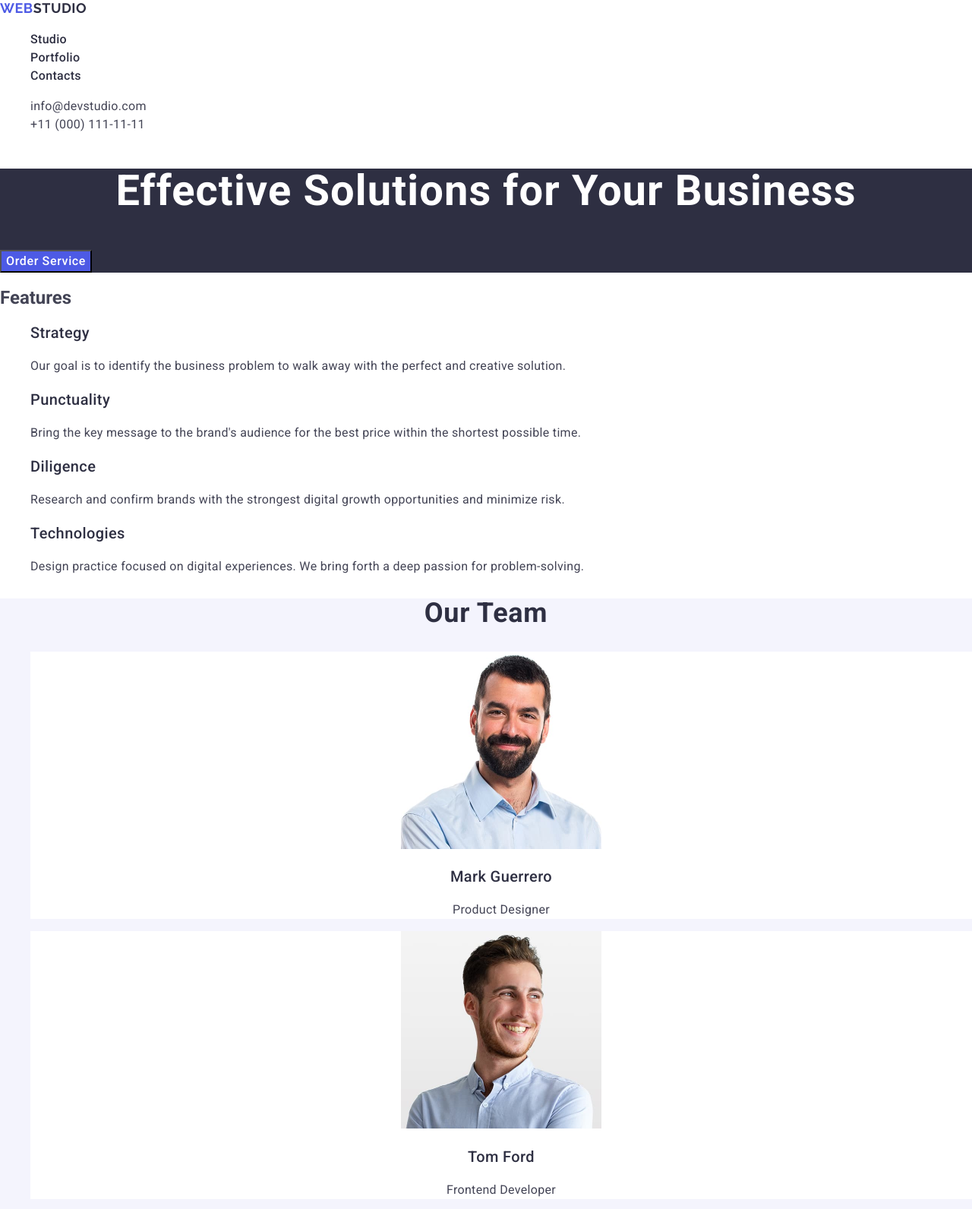
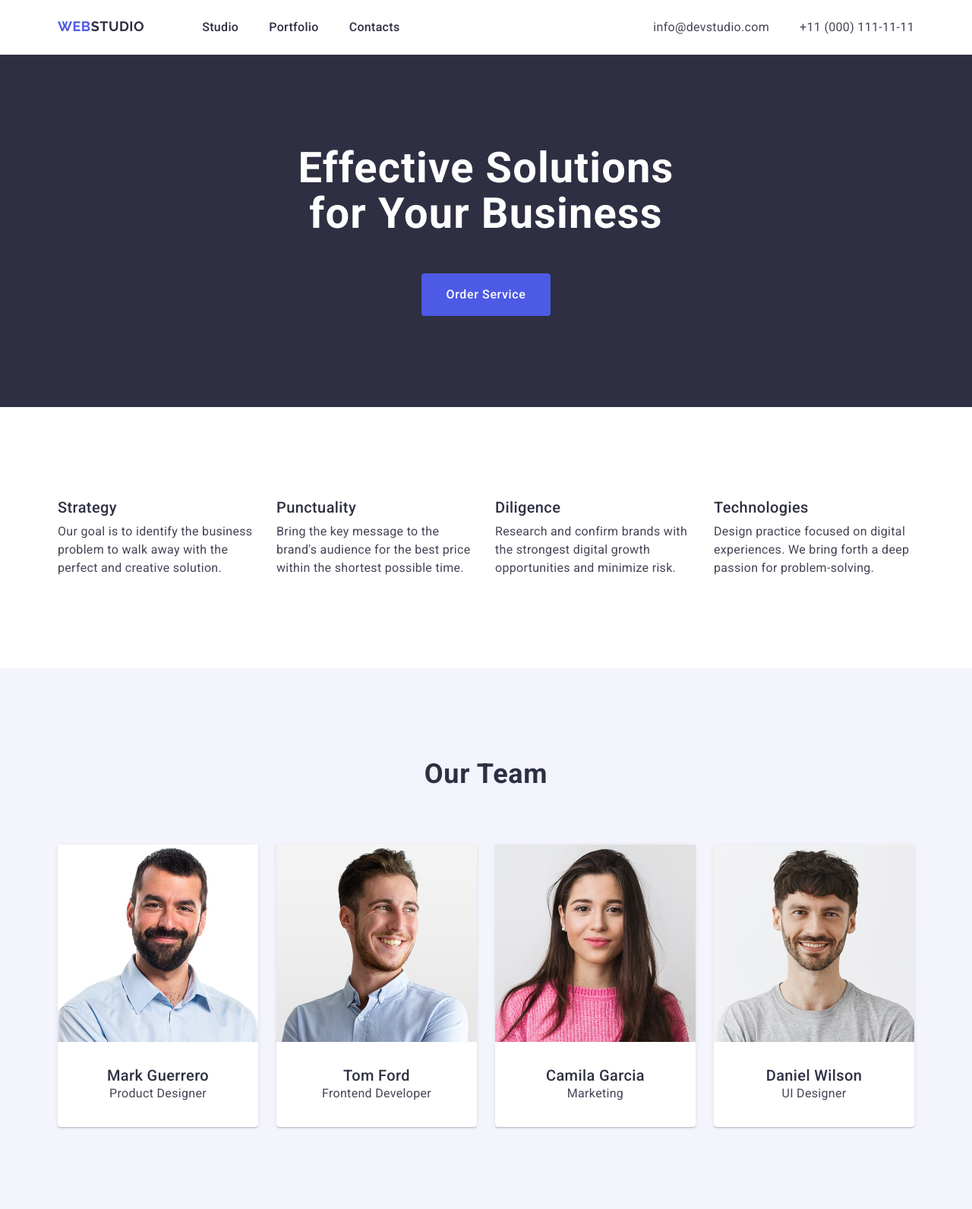
Before and after one commit to alex-dmytriev/goit-markup-hw-06, a plain HTML site: page index.html in a window 1280 px wide. Shown: the top 1592 px of the page at 76% size. Drawn offline with nearby package versions, Linux system fonts and the light colour scheme.

Commit message:
HW3 first iteration

```diff
--- a/css/styles.css
+++ b/css/styles.css
@@ -1,19 +1,91 @@
+/* ========================
+  --- Reset & Box Sizing ---
+  ========================= */
+
+/* Set box-sizing by default */
+*,
+*::before,
+*::after {
+  box-sizing: border-box;
+}
+
+
+/* ========================
+  --- General Styles ---
+  ========================= */
+
+/* Set default font and colors for body */
 body {
   font-family: "Roboto", sans-serif;
   color: #434455;
   background-color: #fff;
 }
 
+/* Reset headers and paragraphs margins to zero */
+h1, h2, h3, h4, h5, h6, p {
+  margin-top: 0;
+  margin-bottom: 0;
+}
+
+/* Reset list margins and paddings to zero */
+ul, ol {
+  margin-top: 0;
+  margin-bottom: 0;
+  padding-left: 0;
+  list-style: none;
+}
+
+/* Set custom link decaration */
 a {
   text-decoration: none;
   color: #2e2f42;
   font-style: normal;
 }
 
-ul {
-  list-style: none;
+/* Make images block elements */
+img {
+  display: block;
+  max-width: 100%;
 }
 
+
+/* ==========================
+  --- Layout & Containers ---
+  =========================== */
+
+/* Set width, paddings and margins for containers */
+.container {
+  max-width: 1158px;
+  padding-left: 15px;
+  padding-right: 15px;
+  margin-left: auto;
+  margin-right: auto;
+  text-align: center;
+}
+
+
+/* =====================================
+  --- Temp Containers Visual Control ---
+  ====================================== */
+/*
+.container {
+  background-color: orange;
+} */
+
+
+
+/* ==========================
+  --- Top Line ---
+  =========================== */
+
+
+
+header {
+  border-bottom: 1px;
+  border-color: #e7e9fc;
+}
+
+/* Logo basic parameters */
 .navigation .logo {
   font-family: "Raleway", sans-serif;
   font-weight: 700;
@@ -23,8 +95,11 @@ ul {
   text-decoration: none;
   line-height: 1.17;
   letter-spacing: 0.03em;
+  padding-top: 24px;
+  padding-bottom: 24px;
 }
 
+/* Logo span paramenters */
 .navigation .logo-accent {
   font-family: "Raleway", sans-serif;
   font-weight: 700;
@@ -36,7 +111,10 @@ ul {
   letter-spacing: 0.03em;
 }
 
+/* Navigation menu parameters */
 .navigation {
+  display: flex;
+  justify-content: space-between;
   color: #2e2f42;
   font-size: 16px;
   font-weight: 500;
@@ -44,6 +122,20 @@ ul {
   letter-spacing: 0.02em;
 }
 
+.nav-menu {
+  display: flex;
+  gap: 40px;
+  padding-top: 24px;
+  padding-bottom: 24px;
+}
+
+/* Subcontainer to apply custom gap between logo & menu */
+.logo-menu {
+  display: flex;
+  gap: 76px;
+}
+
+/* Navigational & Contacts links hover parameters */
 .nav-link:hover,
 .nav-link:focus,
 .nav-link:active,
@@ -53,47 +145,48 @@ ul {
   color: #404bbf;
 }
 
+/* Custom contact links params*/
 .contact-link {
   font-size: 16px;
   color: #434455;
   line-height: 1.5;
   letter-spacing: 0.02em;
   font-style: normal;
+  font-weight: 400;
 }
 
 .contacts {
   font-style: normal;
 }
 
-.main-face {
-  background-color: #2e2f42;
+.contacts-list {
+  display: flex;
+  gap: 40px;
+  padding-top: 24px;
+  padding-bottom: 24px;
 }
 
-.title {
-  font-size: 56px;
+
+/* ==========================
+  --- Sections ---
+  =========================== */
+
+/* --- General Section Rules --- */
+
+.section {
+  padding-top: 120px;
+  padding-bottom: 120px;
+}
+
+.section-subtitle {
+  color: #2e2f42;
+  font-size: 36px;
   font-weight: 700;
-  color: #fff;
-  line-height: 1.07;
+  line-height: 1.11;
   letter-spacing: 0.02em;
   text-align: center;
-}
-
-.cta-button {
-  font-family: "Roboto" sans-serif;
-  background-color: #4d5ae5;
-  color: #fff;
-  font-size: 16px;
-  font-weight: 500;
-  line-height: 1.5;
-  letter-spacing: 0.04em;
-  text-align: center;
-  cursor: pointer;
-}
-
-.cta-button:hover,
-.cta-button:focus,
-.cta-button:active {
-  background-color: #404bbf;
+  text-transform: capitalize;
+  padding-bottom: 72px;
 }
 
 .subtitle {
@@ -109,34 +202,141 @@ ul {
   line-height: 1.5;
   letter-spacing: 0.02em;
 }
+/* --------------------------- */
 
-.team {
-  background-color: #f4f4fd;
+
+/* --- Hero Section --- */
+  .hero {
+  background-color: #2e2f42;
 }
 
-.hero-subtitle {
-  color: #2e2f42;
-  font-size: 36px;
+.hero .container {
+  display: flex;
+  flex-direction: column;
+  align-items: center;
+  gap: 48px;
+}
+
+.title {
+  font-size: 56px;
   font-weight: 700;
-  line-height: 1.11;
+  color: #fff;
+  line-height: 1.07;
   letter-spacing: 0.02em;
   text-align: center;
-  text-transform: capitalize;
+  width: 496px;
 }
 
-.team-member {
+.cta-button {
+  font-family: "Roboto" sans-serif;
+  background-color: #4d5ae5;
+  color: #fff;
+  font-size: 16px;
+  font-weight: 500;
+  line-height: 1.5;
+  letter-spacing: 0.04em;
   text-align: center;
+  cursor: pointer;
+  padding: 16px 32px 16px 32px;
+  border-radius: 4px;
+  border-width: 0;
+}
+
+.cta-button:hover,
+.cta-button:focus,
+.cta-button:active {
+  background-color: #404bbf;
+}
+
+
+/* --- Features Section --- */
+.hidden-header {
+  display: none;
+}
+
+.features-list {
+  display: flex;
+  flex-direction: row;
+  justify-content: space-evenly;
+  gap: 24px;
+  text-align: left;
+}
+
+.feature {
+  display: flex;
+  flex-direction: column;
+  gap: 8px;
+  width: calc((100% - (3 * 24px)) / 4);
+}
+
+/* --- Team Section --- */
+.team {background-color: #f4f4fd;}
+
+.team-list {
+  display: flex;
+  gap: 24px;
+}
+
+.team-card {
+  display: flex;
+  flex-direction: column;
+  gap: 32px;
+  align-items: center;
+  background-color: #fff;
+  border-bottom-left-radius: 4px;
+  border-bottom-right-radius: 4px;
+  padding-bottom: 32px;
+  box-shadow:
+    0px 1px 6px rgba(46, 47, 66, 0.08),
+    0px 1px 1px rgba(46, 47, 66, 0.16),
+    0px 2px 1px rgba(46, 47, 66, 0.08);
+  width: calc((100% - (3 * 24px)) / 4);
+}
+
+.team-card img {
+  object-fit: cover;
+}
+
+/* --- Portfolio Section --- */
+.project-card {
+  text-align: left;
   background-color: #fff;
 }
 
-.portfolio-item {
-  text-align: center;
-  background-color: #fff;
+.portfolio-row1 .project-card,
+.portfolio-row2 .project-card {
+  width: calc((100% - (2 * 24px)) / 3);
 }
 
-.footer {
-  background-color: #2e2f42;
+.project-card img {
+  object-fit: cover;
 }
+
+.portfolio-row1,
+.portfolio-row2 {
+  display: flex;
+  flex-wrap: wrap;
+  gap: 24px;
+}
+
+.portfolio-row1 {
+  margin-bottom: 48px;
+}
+
+.portfolio-list .card-content {
+  display: flex;
+  flex-direction: column;
+  gap: 8px;
+  padding: 32px 16px;
+  border-width: 0px 1px 1px 1px;
+  border-style: solid;
+  border-color: #e7e9fc;
+}
+
+/* ==========================
+  --- FOOTER ---
+  =========================== */
+.footer {background-color: #2e2f42;}
 
 .footer .logo-footer {
   font-family: "Raleway", sans-serif;
@@ -165,4 +365,13 @@ ul {
   font-size: 16px;
   line-height: 1.5;
   letter-spacing: 0.02em;
+  width: 264px;
+  margin-top: 16px
+
 }
+
+.footer .container {
+  text-align: left;
+  padding-top: 100px;
+  padding-bottom: 100px;
+}
--- a/index.html
+++ b/index.html
@@ -6,7 +6,9 @@
   <meta name="viewport" content="width=device-width, initial-scale=1.0">
   <meta name="description" content="This is the description for search engines">
   <!--Modern-normalize file-->
-  <link rel="stylesheet" href="https://cdn.jsdelivr.net/npm/modern-normalize@1.1.0/modern-normalize.min.css">
+  <link rel="stylesheet" href="https://cdnjs.cloudflare.com/ajax/libs/modern-normalize/3.0.1/modern-normalize.min.css"
+    integrity="sha512-q6WgHqiHlKyOqslT/lgBgodhd03Wp4BEqKeW6nNtlOY4quzyG3VoQKFrieaCeSnuVseNKRGpGeDU3qPmabCANg=="
+    crossorigin="anonymous" referrerpolicy="no-referrer" />
 
   <!--External Google fonts-->
   <link rel="preconnect" href="https://fonts.googleapis.com">
@@ -14,6 +16,7 @@
   <link href="https://fonts.googleapis.com/css2?family=Raleway:wght@700&family=Roboto:wght@400;500;700&display=swap"
     rel="stylesheet">
   <title>WebStudio</title>
+
   <!--External css file-->
   <link rel="stylesheet" href="./css/styles.css">
 </head>
@@ -21,9 +24,11 @@
 <body>
 
   <header>
+    <div class="container">
       <nav class="navigation">
+        <div class="logo-menu">
           <a class="logo" href="./index.html">Web<span class="logo-accent">Studio</span></a>
-      <ul>
+          <ul class="nav-menu">
             <li>
               <a class="nav-link" href="./index.html">Studio</a>
             </li>
@@ -34,10 +39,10 @@
               <a class="nav-link" href="">Contacts</a>
             </li>
           </ul>
-    </nav>
+        </div>
 
         <address class="contacts">
-      <ul>
+          <ul class="contacts-list">
             <li>
               <a class="contact-link" href="mailto:info@devstudio.com">info@devstudio.com</a>
             </li>
@@ -46,109 +51,151 @@
             </li>
           </ul>
         </address>
+      </nav>
+    </div>
   </header>
 
   <main>
-    <section class="main-face">
+    <div class="hero">
+      <section class="section">
+        <div class="container">
           <h1 class="title">Effective Solutions for Your Business</h1>
           <button class="cta-button" type="button">Order Service</button>
+        </div>
       </section>
+    </div>
 
-    <section class="features">
-      <h2>Features</h2>
-      <ul>
-        <li>
+    <section class="section">
+      <div class="container">
+        <h2 class="hidden-header">Features</h2>
+        <ul class="features-list">
+          <li class="feature">
             <h3 class="subtitle">Strategy</h3>
             <p class="subtitle-text">Our goal is to identify the business problem to walk away with the perfect and
               creative solution.</p>
           </li>
-        <li>
+          <li class="feature">
             <h3 class="subtitle">Punctuality</h3>
             <p class="subtitle-text">Bring the key message to the brand's audience for the best price within the
               shortest possible time.</p>
           </li>
-        <li>
+          <li class="feature">
             <h3 class="subtitle">Diligence</h3>
             <p class="subtitle-text">Research and confirm brands with the strongest digital growth opportunities and
               minimize risk.</p>
           </li>
-        <li>
+          <li class="feature">
             <h3 class="subtitle">Technologies</h3>
             <p class="subtitle-text">Design practice focused on digital experiences. We bring forth a deep passion
               for problem-solving.</p>
           </li>
         </ul>
+      </div>
     </section>
 
-    <section class="team">
-      <h2 class="hero-subtitle">Our Team</h2>
-      <ul>
-        <li class="team-member">
+    <div class="team">
+      <section class="section">
+        <div class="container">
+          <h2 class="section-subtitle">Our Team</h2>
+          <ul class="team-list">
+            <li class="team-card">
               <img src="./images/mark_guerrero_opt.jpg" width="264" height="260" alt="Mark Guerrero">
+              <div class="card-content">
                 <h3 class="subtitle">Mark Guerrero</h3>
                 <p class="subtitle-text">Product Designer</p>
+              </div>
             </li>
-        <li class="team-member">
+            <li class="team-card">
               <img src="./images/tom_ford_opt.jpg" width="264" height="260" alt="Tom Ford">
+              <div class="card-content">
                 <h3 class="subtitle">Tom Ford</h3>
                 <p class="subtitle-text">Frontend Developer</p>
+              </div>
             </li>
-        <li class="team-member">
+            <li class="team-card">
               <img src="./images/camila_garcia_opt.jpg" width="264" height="260" alt="Camila Garcia">
+              <div class="card-content">
                 <h3 class="subtitle">Camila Garcia</h3>
                 <p class="subtitle-text">Marketing</p>
+              </div>
             </li>
-        <li class="team-member">
+            <li class="team-card">
               <img src="./images/daniel_wilson_opt.jpg" width="264" height="260" alt="Daniel Wilson">
+              <div class="card-content">
                 <h3 class="subtitle">Daniel Wilson</h3>
                 <p class="subtitle-text">UI Designer</p>
+              </div>
             </li>
           </ul>
+        </div>
+      </section>
+    </div>
 
-    </section>
-
-    <section class="portfolio">
-      <h2 class="hero-subtitle">Our Porfolio</h2>
-      <ul>
-        <li class="portfolio-item">
+    <section class="section">
+      <div class="container">
+        <h2 class="section-subtitle">Our Porfolio</h2>
+        <ul class="portfolio-list">
+          <div class="portfolio-row1">
+            <li class="project-card">
               <img src="./images/banking-app_opt.jpg" width="360" height="300" alt="Banking app example">
+              <div class="card-content">
                 <h3 class="subtitle">Banking App</h3>
                 <p class="subtitle-text">App</p>
+              </div>
             </li>
-        <li class="portfolio-item">
-          <img src="./images/cashless-payment_opt.jpg" width="360" height="300" alt="Cashless payment by smartphone">
+            <li class="project-card">
+              <img src="./images/cashless-payment_opt.jpg" width="360" height="300"
+                alt="Cashless payment by smartphone">
+              <div class="card-content">
                 <h3 class="subtitle">Cashless Payment</h3>
                 <p class="subtitle-text">Marketing</p>
+              </div>
             </li>
-        <li class="portfolio-item">
+            <li class="project-card">
               <img src="./images/meditation-app_opt.jpg" width="360" height="300" alt="Meditation App on laptop">
+              <div class="card-content">
                 <h3 class="subtitle">Meditation App</h3>
                 <p class="subtitle-text">App</p>
+              </div>
             </li>
-        <li class="portfolio-item">
+          </div>
+          <div class="portfolio-row2">
+            <li class="project-card">
               <img src="./images/taxi-service_opt.jpg" width="360" height="300" alt="Taxi driver hands on the wheel">
+              <div class="card-content">
                 <h3 class="subtitle">Taxi Service</h3>
                 <p class="subtitle-text">Marketing</p>
+              </div>
             </li>
-        <li class="portfolio-item">
+            <li class="project-card">
               <img src="./images/screen-illustrations_opt.jpg" width="360" height="300"
                 alt="Mobile screen background pictures">
+              <div class="card-content">
                 <h3 class="subtitle">Screen Illustrations</h3>
                 <p class="subtitle-text">Design</p>
+              </div>
             </li>
-        <li class="portfolio-item">
+            <li class="project-card">
               <img src="./images/online-cources_opt.jpg" width="360" height="300" alt="Girl wearing glasses">
+              <div class="card-content">
                 <h3 class="subtitle">Online Courses</h3>
                 <p class="subtitle-text">Marketing</p>
+              </div>
             </li>
+          </div>
         </ul>
+      </div>
     </section>
   </main>
 
   <footer class="footer">
-    <a class="logo-footer" href="./index.html">Web<span class="footer-logo-accent">Studio</span></a> <!--Footer Logo-->
-    <p class="footer-text">Increase the flow of customers and sales for your business with digital marketing & growth
+    <div class="container">
+      <a class="logo-footer" href="./index.html">Web<span class="footer-logo-accent">Studio</span></a>
+      <!--Footer Logo-->
+      <p class="footer-text">Increase the flow of customers and sales for your business with digital marketing &
+        growth
         solutions.</p>
+    </div>
   </footer>
 
 </body>
```
Lines whose indentation alone changed are shown as unchanged.
